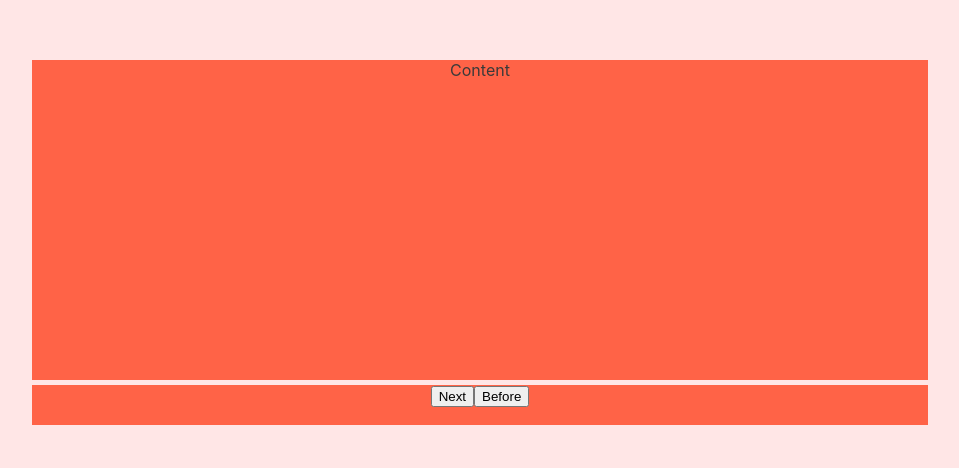
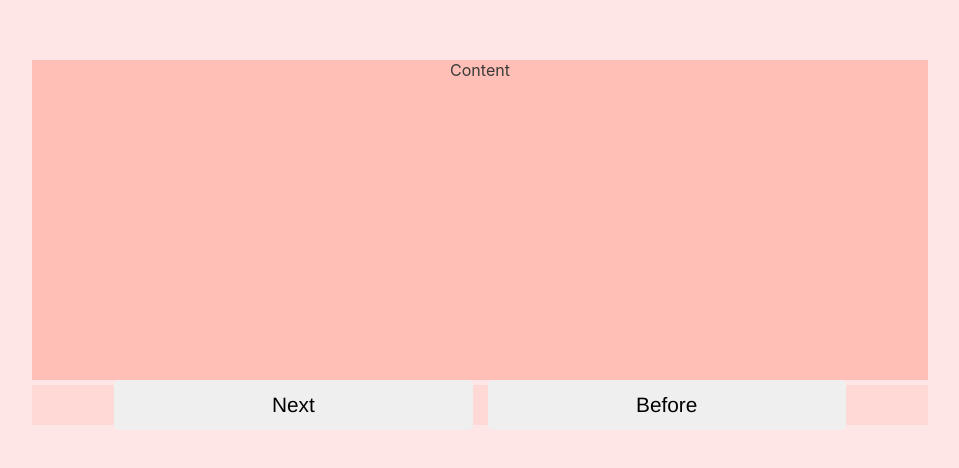
Before and after one commit to DarkJutsu/app-pract-english, a React (Create React App) app: page / in a window 1280 px wide. Shown: the part 158-626 px from the top of the page, without its empty margins (160-1119 px from the left). Built offline with nearby package versions, Linux system fonts and the light colour scheme.

Commit message:
feat(src): add styles CSS

```diff
--- a/src/index.css
+++ b/src/index.css
@@ -14,7 +14,7 @@ code {
     monospace;
 }
 
-.app-main{
+.app-main {
   display: flex;
   flex-direction: column;
   gap: 5px;
@@ -24,13 +24,40 @@ code {
   color: rgb(58, 58, 58);
 }
 
-.section-content{
+.section-content {
   width: 70%;
   height: 40%;
-  background-color: tomato;
+  background-color: rgba(255, 99, 71, 0.3);
 }
-.section-button{
+
+.section-button {
   width: 70%;
   height: 5%;
-  background-color: tomato;
+  background-color: rgba(255, 99, 71, 0.1);
+  display: flex;
+  gap: 15px;
+  justify-content: center;
+  justify-items: center;
+  align-items: center;
 }
+
+.btn-main {
+  width: 40%;
+  height: 50px;
+
+  font-size: 1.3rem;
+  font-family: Helvetica;
+  font-weight: 100;
+
+  cursor: pointer;
+
+  border: none;
+  border-radius: 5px;
+
+  &:hover {
+    box-shadow: inset 4px 4px 10px rgba(0, 0, 0, 0.2), inset -4px -4px 10px rgba(255, 255, 255, 0.3);
+  }
+  &:active {
+    box-shadow: inset 6px 6px 15px rgba(0, 0, 0, 0.2), inset -6px -6px 15px rgba(255, 255, 255, 0.3);
+  }
+}
```
